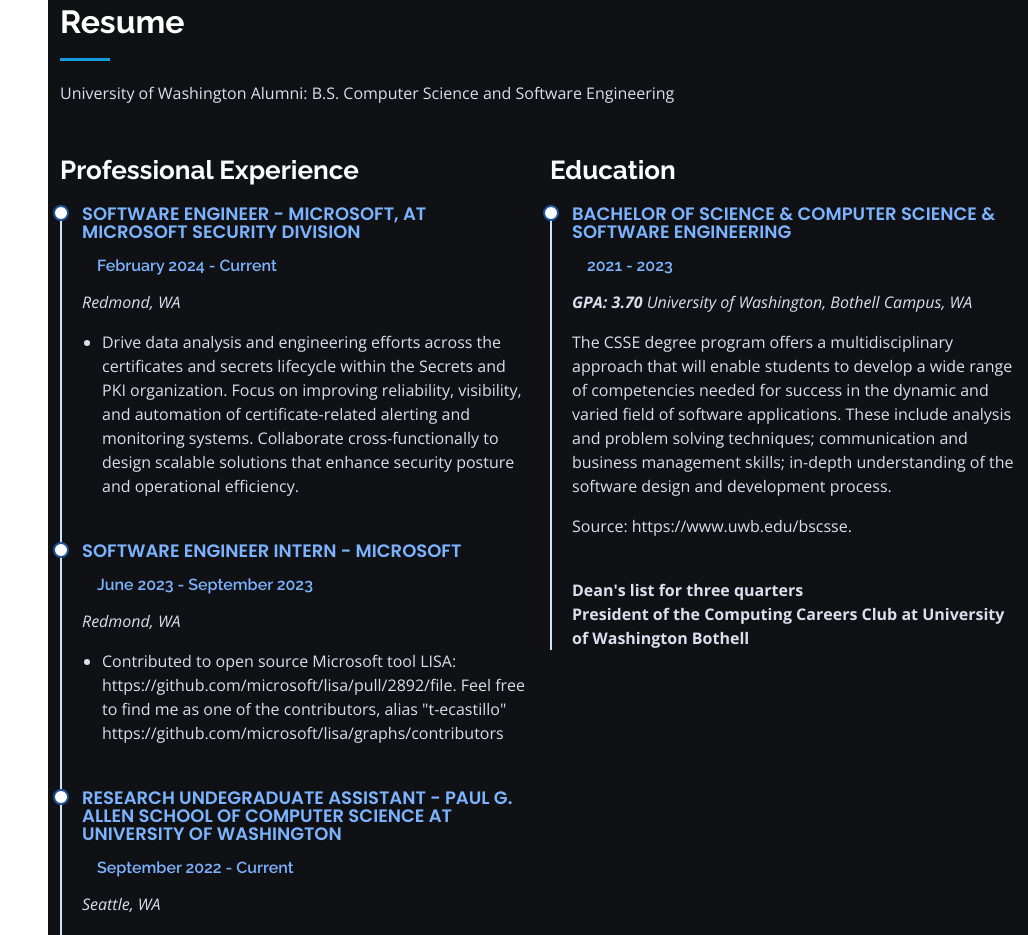
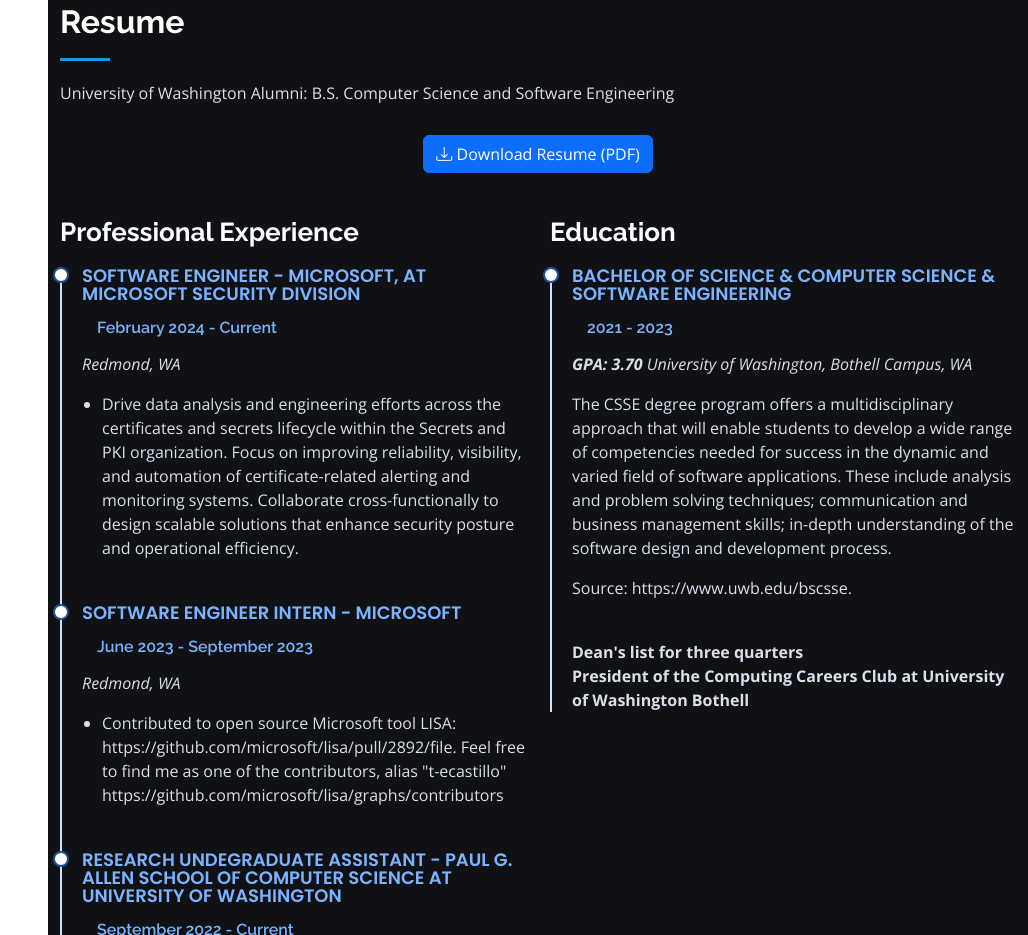
Before and after one commit to ecastil677/elizabeth-castillo, a plain HTML site: page index.html in a window 1280 px wide. Shown: the part 857-1792 px from the top of the page, without its empty margins (252-1280 px from the left). Drawn offline with nearby package versions, Linux system fonts and the light colour scheme.

Commit message:
adding resume

```diff
--- a/index.html
+++ b/index.html
@@ -67,11 +67,15 @@
             <h2>Resume</h2>
             <p>University of Washington Alumni: B.S. Computer Science and Software Engineering</p>
           </div>
+          <div class="text-center mb-4">
+            <a href="assets/Elizabeth_Castillo_Resume.pdf" class="btn btn-primary" download="Elizabeth_Castillo_Resume.pdf">
+              <i class="bi bi-download"></i> Download Resume (PDF)
+            </a>
+          </div>
           <div class="row">
             <!--SECOND ROW-->
             <div class="col-lg-6" data-aos="fade-up" data-aos-delay="100">
               <h3 class="resume-title">Professional Experience</h3>
-
               <div class="resume-item">
                 <h4> Software Engineer - Microsoft, at Microsoft Security division</h4>
                 <h5>February 2024 - Current</h5>
```
Also changed, not shown: 1 other file.
